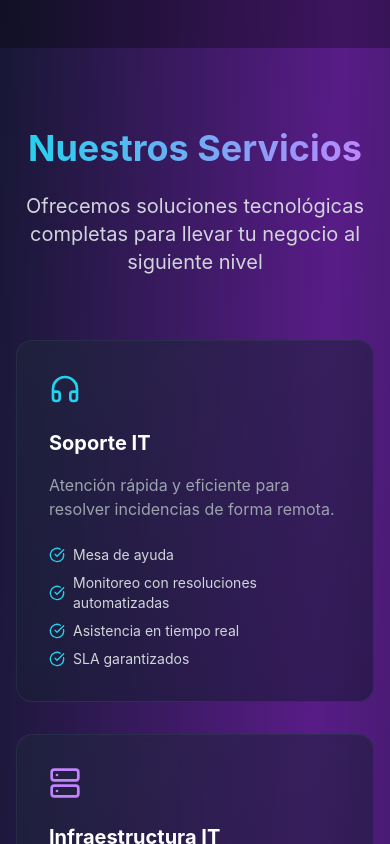
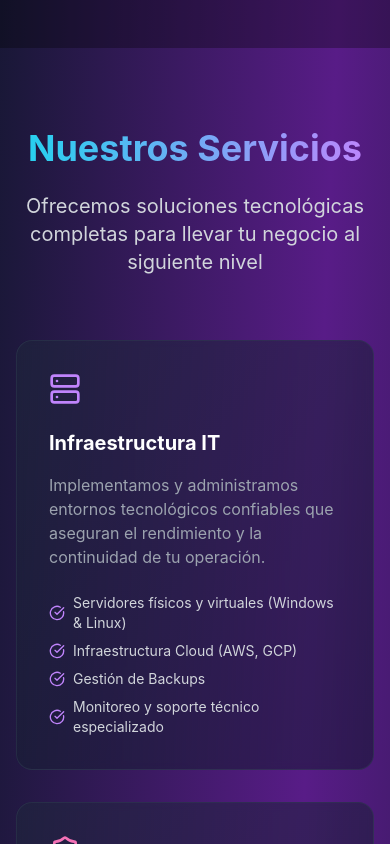
Before and after one commit to AleRabbia/sertic, a React (Vite) app: page /#/ in a window 390 px wide. Shown: the part 1180-2024 px from the top of the page. Built offline with nearby package versions, Linux system fonts and the light colour scheme.

Commit message:
SERVICES

```diff
--- a/src/components/layout/Navigation.jsx
+++ b/src/components/layout/Navigation.jsx
@@ -22,7 +22,7 @@ const Navigation = () => {
 
   const handleOpenModal = () => {
     setIsModalOpen(true);
-    setIsMenuOpen(false); // Cerrar menú móvil si está abierto
+    setIsMenuOpen(false);
   };
 
   const handleCloseModal = () => {
--- a/src/components/sections/Contact.jsx
+++ b/src/components/sections/Contact.jsx
@@ -2,6 +2,7 @@ import React, { useState } from 'react';
 import { Mail, Phone, MapPin, Send, Calendar, X, CheckCircle, XCircle } from 'lucide-react';
 import Button from '../ui/Button';
 import { Card } from '../ui/Card';
+import QuoteModal from '../ui/QuoteModal';
 import { useIntersectionObserver } from '../../hooks/useIntersectionObserver';
 import { contactInfo, internationalContacts } from '../../data/contact';
 
@@ -138,6 +139,7 @@ const ContactForm = () => {
       });
     }
   };
+
 
   const isFormValid = formData.name && formData.email && formData.message && !isSubmitting;
 
@@ -344,7 +346,8 @@ const ContactForm = () => {
 
 const Contact = () => {
   const { elementRef: titleRef, hasBeenVisible: titleVisible } = useIntersectionObserver();
-
+  const [isMenuOpen, setIsMenuOpen] = useState(false);
+  const [isModalOpen, setIsModalOpen] = useState(false);
 
 
   const handleScheduleMeeting = () => {
@@ -374,6 +377,15 @@ const Contact = () => {
     }
   ];
 
+  const handleOpenModal = () => {
+    setIsModalOpen(true);
+    setIsMenuOpen(false);
+  };
+
+  const handleCloseModal = () => {
+    setIsModalOpen(false);
+  };
+
   return (
     <section id="contacto" className="py-20 bg-black/30" aria-labelledby="contact-heading">
       <div className="max-w-7xl mx-auto px-4 sm:px-6 lg:px-8">
@@ -392,7 +404,9 @@ const Contact = () => {
           </p>
           <div className="flex flex-col sm:flex-row gap-4 justify-center items-center mb-12">
 
-            <Button size="lg" icon aria-label="Solicitar cotización de servicios">
+            <Button size="lg" icon aria-label="Solicitar cotización de servicios"
+              onClick={handleOpenModal}
+            >
               Solicitar Cotización
             </Button>
             <Button variant="secondary" size="lg" aria-label="Agendar una reunión" onClick={handleScheduleMeeting}>
@@ -483,6 +497,11 @@ const Contact = () => {
 
         {/* Contact Form */}
         <ContactForm />
+        {/* Modal de Cotización */}
+        <QuoteModal
+          isOpen={isModalOpen}
+          onClose={handleCloseModal}
+        />
       </div>
     </section>
   );
--- a/src/components/sections/Services.jsx
+++ b/src/components/sections/Services.jsx
@@ -40,7 +40,7 @@ const ServiceCard = ({ service, index }) => {
 const Services = () => {
   return (
     <section id="servicios" className="py-20">
-      <div className="max-w-7xl mx-auto px-4 sm:px-6 lg:px-8">
+      <div className="max-w-6xl mx-auto px-4 sm:px-6 lg:px-8">
         <div className="text-center mb-16">
           <h2 className="text-4xl md:text-5xl font-bold mb-6 bg-gradient-to-r from-cyan-400 to-purple-400 bg-clip-text text-transparent">
             Nuestros Servicios
@@ -50,7 +50,7 @@ const Services = () => {
           </p>
         </div>
 
-        <div className="grid md:grid-cols-2 lg:grid-cols-4 gap-8 items-stretch">
+        <div className="grid md:grid-cols-2 lg:grid-cols-3 gap-8 items-stretch justify-center">
           {services.map((service, index) => (
             <ServiceCard
               key={service.id}
--- a/src/data/memberships.js
+++ b/src/data/memberships.js
@@ -19,12 +19,20 @@ export const memberships = [
     website: "https://cessi.org.ar/",
     type: "chamber"
   },
-  {
+  /*{
     id: 3,
     name: "ISO 27001",
     logo: iso,
     description: "Certificación en Sistemas de Gestión de Seguridad de la Información",
     website: "https://www.iso.org/standard/27001",
     type: "certification"
+  },*/
+  {
+    id: 4,
+    name: "ISO 27002",
+    logo: iso,
+    description: "Aplicamos las buenas prácticas de seguridad definidas en la norma ISO 27002.",
+    website: "https://www.iso.org/standard/75652.html",
+    type: "standard"
   }
 ];
--- a/src/data/services.js
+++ b/src/data/services.js
@@ -1,20 +1,13 @@
 import { Headphones, Server, Shield, Users } from 'lucide-react';
 
 export const services = [
-  {
-    id: 'soporte-remoto',
-    icon: Headphones,
-    title: "Soporte IT",
-    description: "Atención rápida y eficiente para resolver incidencias de forma remota.",
-    features: ["Mesa de ayuda", "Monitoreo con resoluciones automatizadas", "Asistencia en tiempo real", "SLA garantizados"],
-    color: "cyan"
-  },
+
   {
     id: 'infraestructura',
     icon: Server,
     title: "Infraestructura IT",
-    description: "Diseño, implementación y mantenimiento de la infraestructura tecnológica de tu empresa.",
-    features: ["Servidores Windows & Linux", "Cloud (AWS, GCP)", "Redes y comunicaciones", "Gestión de backups"],
+    description: "Implementamos y administramos entornos tecnológicos confiables que aseguran el rendimiento y la continuidad de tu operación.",
+    features: ["Servidores físicos y virtuales (Windows & Linux)", "Infraestructura Cloud (AWS, GCP)", "Gestión de Backups", "Monitoreo y soporte técnico especializado" ],
     color: "purple"
   },
   {
--- a/src/pages/Home.jsx
+++ b/src/pages/Home.jsx
@@ -29,7 +29,7 @@ const Home = () => {
         <Hero />
         <Stats />
         <Services />
-        <Technologies />
+        { /*<Technologies />*/}
         <Memberships />
         {/* <CasosExitoPreview/> */}
         <About />
```
